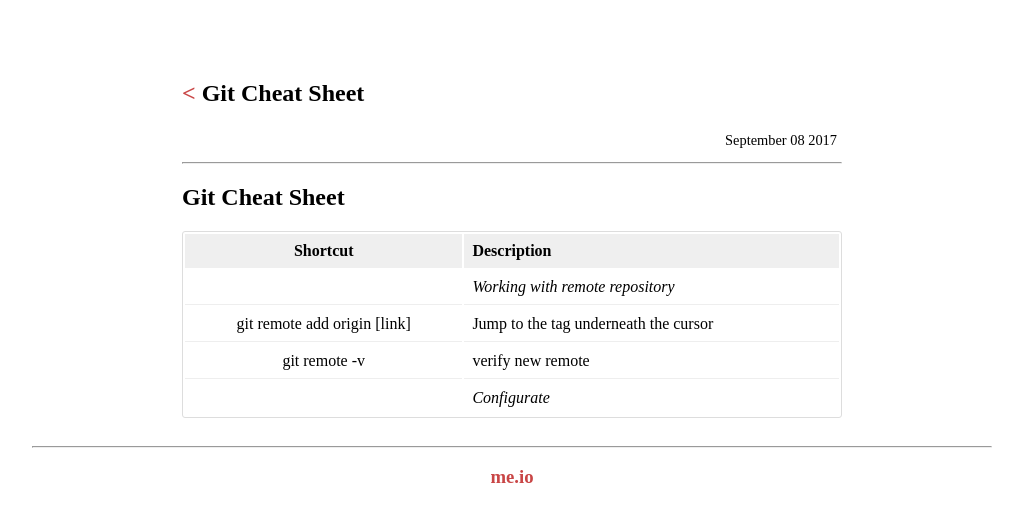
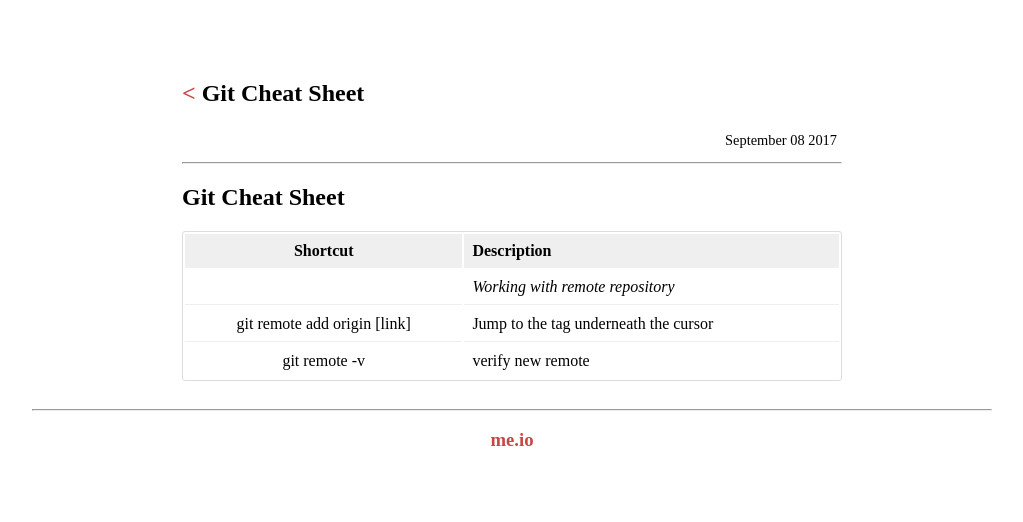
Before and after one commit to congdv/congdv.github.io, a Jekyll site: the page built from _posts/2017-09-08-git-cheat-sheet.md, in a window 1280 px wide. Shown: the top 522 px of the page, without its empty margins (128-1151 px from the left). Built offline with Jekyll 4.4.1, drawn with Linux system fonts in a browser that asks for light colours.

Commit message:
Update 2017-09-08-git-cheat-sheet.md

```diff
--- a/_posts/2017-09-08-git-cheat-sheet.md
+++ b/_posts/2017-09-08-git-cheat-sheet.md
@@ -12,4 +12,3 @@ tag: notes
 || *Working with remote repository* |
 |git remote add origin  [link]| Jump to the tag underneath the cursor|
 |git remote -v | verify new remote|
-|| *Configurate* |
```
